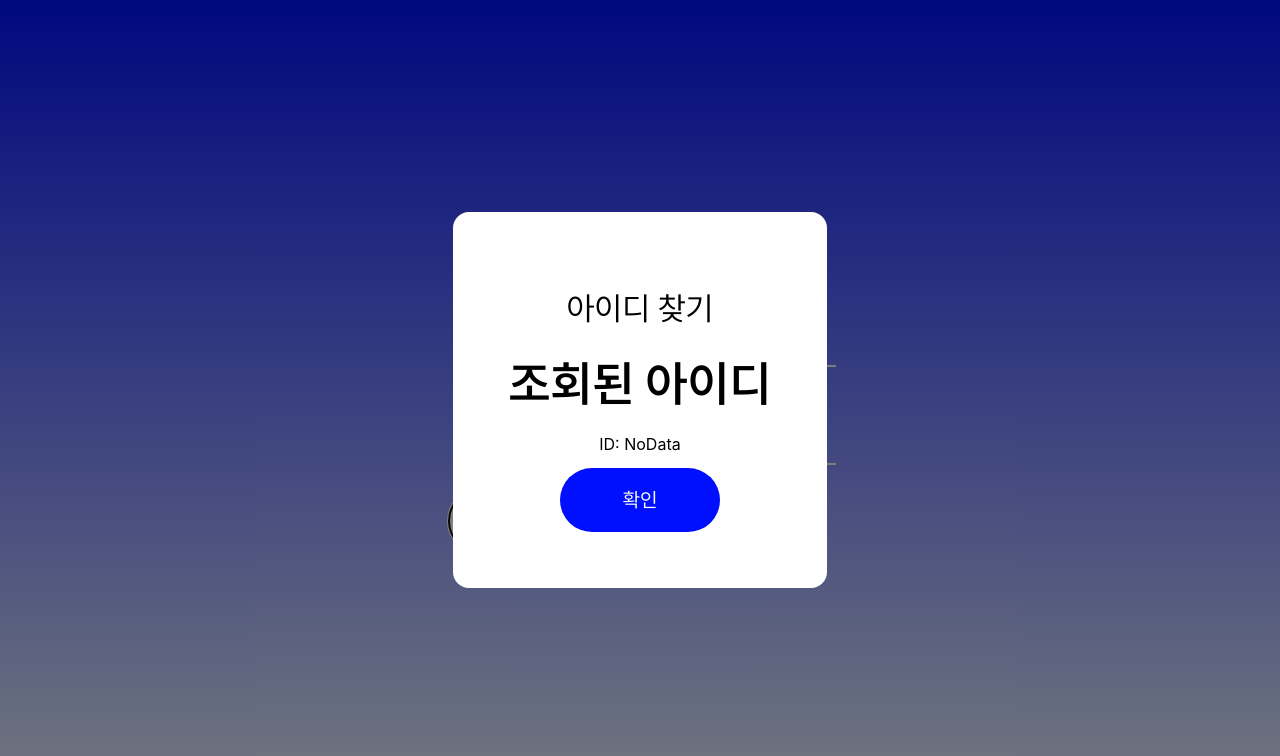
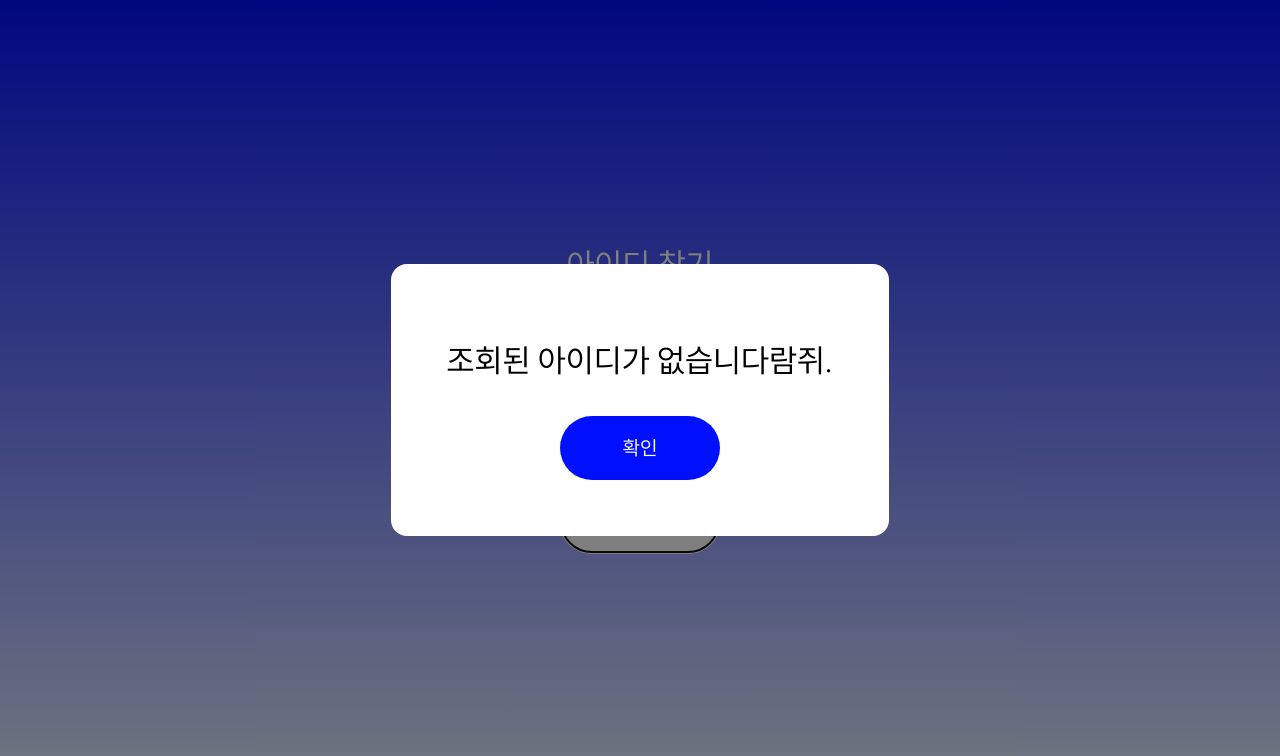
Before and after one commit to fnejd/StarGate, a React (Vite) app in the folder Stargate-Fe/: page /idinquiry in a window 1280 px wide. Both pictures are taken after a click on the button "확인". Shown: the top 756 px of the page. Built offline with nearby package versions, Linux system fonts and the light colour scheme; no server answers.

Commit message:
Fix: Id Inquiry 수정

```diff
--- a/Stargate-Fe/src/organisms/auth/IdResultModal.tsx
+++ b/Stargate-Fe/src/organisms/auth/IdResultModal.tsx
@@ -1,4 +1,4 @@
-import { useRef, MouseEvent } from 'react';
+import React, { useRef, MouseEvent } from 'react';
 import BtnWhite from '@/atoms/common/BtnWhite';
 
 interface IdResultModal {
@@ -28,18 +28,27 @@ const IdResultModal = ({ email, isOpen, onClose }: IdResultModal) => {
           className="fixed top-0 left-0 w-screen h-screen flex items-center justify-center bg-black bg-opacity-50"
           onClick={handleOutsideClick}
         >
+          {email == 'NoData' ? (
+            <div ref={modalRef} className="w-fit h-fit bg-white rounded-lg p-4">
+              <div className="text-black backdrop:card bg-white p-5 rounded-lg m-5">
+                <p className="mt-4 mb-8 form-title text-black">
+                  조회된 아이디가 없습니다람쥐.
+                </p>
+                <BtnWhite text="확인" onClick={onClose} />
+              </div>
+            </div>
+          ) : (
             <div ref={modalRef} className="w-fit h-fit bg-white rounded-lg p-4">
               <div className="text-black backdrop:card bg-white p-5 rounded-lg m-5">
                 <p className="mt-4 form-title text-black">아이디 찾기</p>
-              <p className="mt-4 modal-title text-black">
-                조회된 아이디
-              </p>
-              <div className="flex m-3 justify-center">
+                <p className="mt-4 modal-title text-black">조회된 아이디</p>
+                <div className="flex m-3 mb-8 justify-center">
                   <p className="">ID: {email}</p>
                 </div>
                 <BtnWhite text="확인" onClick={onClose} />
               </div>
             </div>
+          )}
         </div>
       )}
     </>
--- a/Stargate-Fe/src/organisms/auth/IdinquiryComponent.tsx
+++ b/Stargate-Fe/src/organisms/auth/IdinquiryComponent.tsx
@@ -1,4 +1,4 @@
-import { useState } from 'react';
+import React, { useState } from 'react';
 import InputComponent from '@/atoms/common/InputComponent';
 import BtnBlue from '@/atoms/common/BtnBlue';
 import { idInquiryApi } from '@/services/authService';
@@ -63,9 +63,10 @@ const IdinquiryComponent = () => {
         getter={user}
         setter={setUser}
       />
-      <div className='content-center'>
+      <p className='w-fit mr-auto ml-auto'>
         <BtnBlue text="확인" onClick={findId} />
-      </div><IdResultModal
+      </p>
+      <IdResultModal
         email={email}
         isOpen={isOpen}
         onClose={() => setIsOpen(false)}
```
Lines whose indentation alone changed are shown as unchanged.
